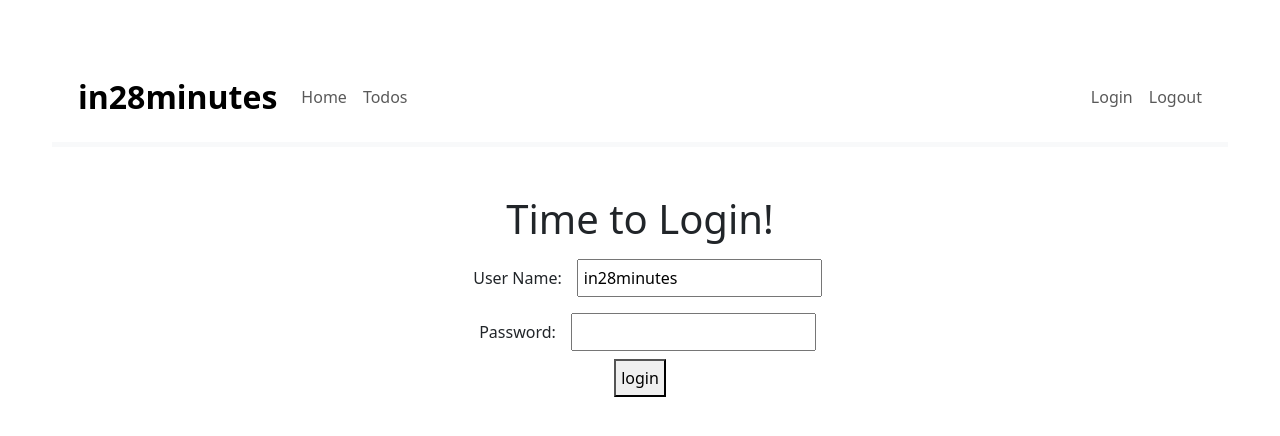
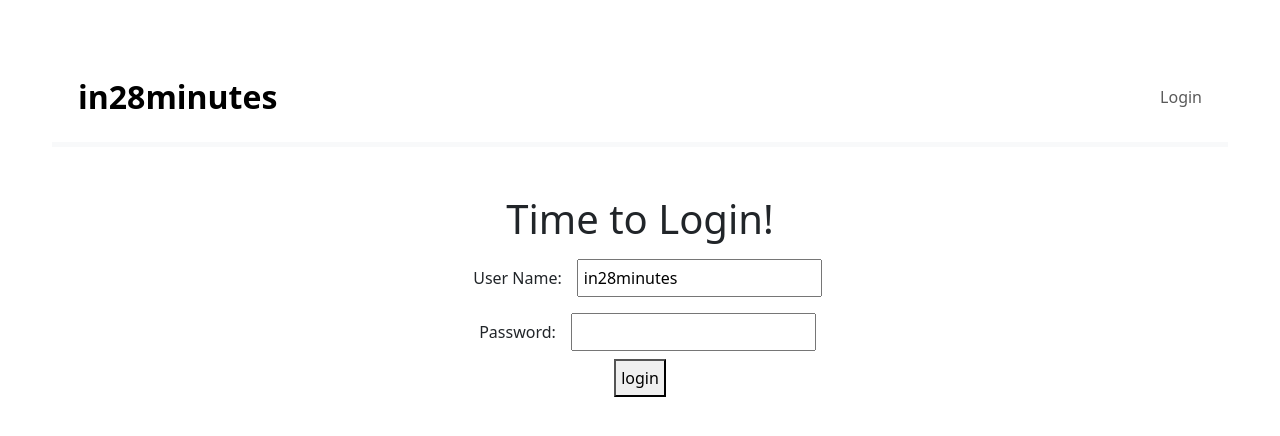
Before and after one commit to C-Henrique/todo, a React (Vite) app: page / in a window 1280 px wide. Shown: the top 436 px of the page. Built offline with nearby package versions, Linux system fonts and the light colour scheme.

Commit message:
feat: add context

```diff
--- a/src/component/todo/HeaderComponent.jsx
+++ b/src/component/todo/HeaderComponent.jsx
@@ -1,36 +1,63 @@
-import { Link } from 'react-router-dom'
-import { useAuth } from './security/AuthContext'
+import { Link } from "react-router-dom";
+import { useAuth } from "./security/AuthContext";
 
 function HeaderComponent() {
+  //const authContext = useContext(AuthContext)
+  const authContext = useAuth();
 
-    //const authContext = useContext(AuthContext)
-    const authContext = useAuth()
+  const isAuthenticated = authContext.isAuthenticated;
 
-    //console.log(authContext.number);
-
+    const logout = () => authContext.setIsAuthenticated(false)
   return (
-
     <header className="border-bottom border-light border-5 mb-5 p-2">
       <div className="container">
         <div className="row">
           <nav className="navbar navbar-expand-lg">
-                        <a className="navbar-brand ms-2 fs-2 fw-bold text-black" href="https://www.in28minutes.com">in28minutes</a>
+            <a
+              className="navbar-brand ms-2 fs-2 fw-bold text-black"
+              href="https://www.in28minutes.com"
+            >
+              in28minutes
+            </a>
             <div className="collapse navbar-collapse">
               <ul className="navbar-nav">
-                                <li className="nav-item"><Link className="nav-link" to="/welcome/in28minutes">Home</Link></li>
-                                <li className="nav-item"><Link className="nav-link" to="/todos">Todos</Link></li>
+                {isAuthenticated && (
+                  <>
+                    <li className="nav-item">
+                      <Link className="nav-link" to="/welcome/in28minutes">
+                        Home
+                      </Link>
+                    </li>
+                    <li className="nav-item">
+                      <Link className="nav-link" to="/todos">
+                        Todos
+                      </Link>
+                    </li>
+                  </>
+                )}
               </ul>
             </div>
             <ul className="navbar-nav">
-                            <li className="nav-item"><Link className="nav-link" to="/login">Login</Link></li>
-                            <li className="nav-item"><Link className="nav-link" to="/logout">Logout</Link></li>
+              <li className="nav-item">
+                {!isAuthenticated &&
+                <Link className="nav-link" to="/login">
+                  Login
+                </Link>
+                }
+              </li>
+              <li className="nav-item">
+                {isAuthenticated &&
+                <Link className="nav-link" to="/logout" onClick={logout}>
+                  Logout
+                </Link>
+                }
+              </li>
             </ul>
           </nav>
         </div>
       </div>
     </header>
-
-    )
+  );
 }
 
-export default HeaderComponent
+export default HeaderComponent;
--- a/src/component/todo/LoginComponent.jsx
+++ b/src/component/todo/LoginComponent.jsx
@@ -1,5 +1,6 @@
 import { useState } from 'react'
 import { useNavigate } from 'react-router-dom'
+import { useAuth } from './security/AuthContext'
 
 function LoginComponent() {
 
@@ -13,6 +14,8 @@ function LoginComponent() {
 
     const navigate = useNavigate();
 
+    const useAuthe = useAuth()
+
     function handleUsernameChange(event) {
         setUsername(event.target.value)
     }
@@ -23,11 +26,13 @@ function LoginComponent() {
 
     function handleSubmit() {
         if (username === 'in28minutes' && password === 'dummy') {
+            useAuthe.setIsAuthenticated(true)
             console.log('Success')
             setShowSuccessMessage(true)
             setShowErrorMessage(false)
             navigate(`/welcome/${username}`)
         } else {
+            useAuthe.setIsAuthenticated(false)
             console.log('Failed')
             setShowSuccessMessage(false)
             setShowErrorMessage(true)
--- a/src/component/todo/security/AuthContext.jsx
+++ b/src/component/todo/security/AuthContext.jsx
@@ -11,10 +11,9 @@ export default function AuthProvider({ children }) {
     //Put some state in the context
     const [number, setNumber] = useState(10)
 
-    setInterval(() => setNumber(number + 1), 10000)
-
+    const [isAuthenticated, setIsAuthenticated] = useState(false)
     return (
-        <AuthContext.Provider value={{ number }}>
+        <AuthContext.Provider value={{ number, isAuthenticated, setIsAuthenticated }}>
             {children}
         </AuthContext.Provider>
     )
```
Lines whose indentation alone changed are shown as unchanged.
